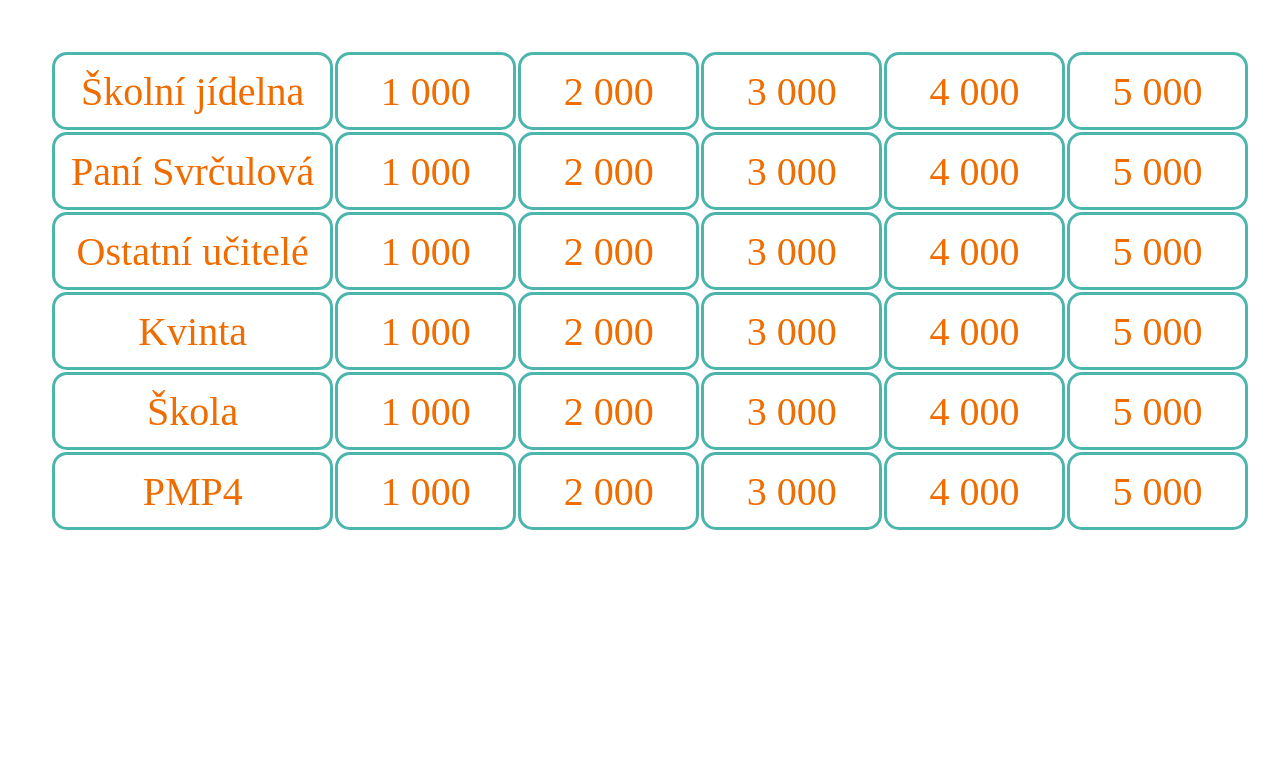
After one commit to slurfer/risk-it, a PHP site: page /sites/game.html in a window 1280 px wide. The commit adds this page. Shown: the top 772 px of the page. Run offline with PHP 8.4, Linux system fonts and the light colour scheme.

Commit message:
directory tree changes
add index.php
index.html was moved to sites and rename to game.html

```diff
--- /dev/null
+++ b/index.php
@@ -0,0 +1,3 @@
+<?php
+    include("./sites/game.html");
+?>
--- /dev/null
+++ b/sites/game.html
@@ -0,0 +1,110 @@
+<!DOCTYPE html>
+<html>
+    <head>
+        <meta http-equiv="content-type" content="text/html; charset=utf-8">
+        <title>Pro Vás</title>
+        <link rel="stylesheet" type="text/css" href="./styles/style.css">
+        <link rel="shortcut icon" type="image/x-icon" href="../img/icon.ico">
+        <script src="./scripts/main.js">
+        </script>
+    </head>
+    <body>
+        <main>
+            <!-- <div id="players">
+                <div id="player1">dfasf</div>
+                <div id="player2">fdfad</div>
+            </div>-->
+
+            <div id="central">
+                <iframe src="./sites/questions/canteen/canteen1.html" id="q_canteen1"></iframe>
+                <iframe src="./sites/questions/canteen/canteen2.html" id="q_canteen2"></iframe>
+                <iframe src="./sites/questions/canteen/canteen3.html" id="q_canteen3"></iframe>
+                <iframe src="./sites/questions/canteen/canteen4.html" id="q_canteen4"></iframe>
+                <iframe src="./sites/questions/canteen/canteen5.html" id="q_canteen5"></iframe>
+                <iframe src="./sites/questions/svrculova/svrculova1.html" id="q_svrculova1"></iframe>
+                <iframe src="./sites/questions/svrculova/svrculova2.html" id="q_svrculova2"></iframe>
+                <iframe src="./sites/questions/svrculova/svrculova3.html" id="q_svrculova3"></iframe>
+                <iframe src="./sites/questions/svrculova/svrculova4.html" id="q_svrculova4"></iframe>
+                <iframe src="./sites/questions/svrculova/svrculova5.html" id="q_svrculova5"></iframe>
+                <iframe src="./sites/questions/others/others1.html" id="q_others1"></iframe>
+                <iframe src="./sites/questions/others/others2.html" id="q_others2"></iframe>
+                <iframe src="./sites/questions/others/others3.html" id="q_others3"></iframe>
+                <iframe src="./sites/questions/others/others4.html" id="q_others4"></iframe>
+                <iframe src="./sites/questions/others/others5.html" id="q_others5"></iframe>
+                <iframe src="./sites/questions/fifth/fifth1.html" id="q_fifth1"></iframe>
+                <iframe src="./sites/questions/fifth/fifth2.html" id="q_fifth2"></iframe>
+                <iframe src="./sites/questions/fifth/fifth3.html" id="q_fifth3"></iframe>
+                <iframe src="./sites/questions/fifth/fifth4.html" id="q_fifth4"></iframe>
+                <iframe src="./sites/questions/fifth/fifth5.html" id="q_fifth5"></iframe>
+                <iframe src="./sites/questions/school/school1.html" id="q_school1"></iframe>
+                <iframe src="./sites/questions/school/school2.html" id="q_school2"></iframe>
+                <iframe src="./sites/questions/school/school3.html" id="q_school3"></iframe>
+                <iframe src="./sites/questions/school/school4.html" id="q_school4"></iframe>
+                <iframe src="./sites/questions/school/school5.html" id="q_school5"></iframe>
+                <iframe src="./sites/questions/pmp4/pmp41.html" id="q_pmp41"></iframe>
+                <iframe src="./sites/questions/pmp4/pmp42.html" id="q_pmp42"></iframe>
+                <iframe src="./sites/questions/pmp4/pmp43.html" id="q_pmp43"></iframe>
+                <iframe src="./sites/questions/pmp4/pmp44.html" id="q_pmp44"></iframe>
+                <iframe src="./sites/questions/pmp4/pmp45.html" id="q_pmp45"></iframe>
+                <div id="gameboard">
+                    <table>
+                        <tr>
+                            <td class="category">Školní jídelna</td>
+                            <td onclick="test('canteen1', 'q_canteen1')" id="canteen1">1 000</td>
+                            <td onclick="test('canteen2', 'q_canteen2')" id="canteen2">2 000</td>
+                            <td onclick="test('canteen3', 'q_canteen3')" id="canteen3">3 000</td>
+                            <td onclick="test('canteen4', 'q_canteen4')" id="canteen4">4 000</td>
+                            <td onclick="test('canteen5', 'q_canteen5')" id="canteen5">5 000</td>
+                        </tr>
+                        <tr>
+                            <td class="category">Paní Svrčulová</td>
+                            <td onclick="test('svrculova1', 'q_svrculova1')" id="svrculova1">1 000</td>
+                            <td onclick="test('svrculova2', 'q_svrculova2')" id="svrculova2">2 000</td>
+                            <td onclick="test('svrculova3', 'q_svrculova3')" id="svrculova3">3 000</td>
+                            <td onclick="test('svrculova4', 'q_svrculova4')" id="svrculova4">4 000</td>
+                            <td onclick="test('svrculova5', 'q_svrculova5')" id="svrculova5">5 000</td>
+                        </tr>
+                        <tr>
+                            <td class="category">Ostatní učitelé</td>
+                            <td onclick="test('others1', 'q_others1')" id="others1">1 000</td>
+                            <td onclick="test('others2', 'q_others2')" id="others2">2 000</td>
+                            <td onclick="test('others3', 'q_others3')" id="others3">3 000</td>
+                            <td onclick="test('others4', 'q_others4')" id="others4">4 000</td>
+                            <td onclick="test('others5', 'q_others5')" id="others5">5 000</td>
+                        </tr>
+                        <tr>
+                            <td class="category">Kvinta</td>
+                            <td onclick="test('fifth1', 'q_fifth1')" id="fifth1">1 000</td>
+                            <td onclick="test('fifth2', 'q_fifth2')" id="fifth2">2 000</td>
+                            <td onclick="test('fifth3', 'q_fifth3')" id="fifth3">3 000</td>
+                            <td onclick="test('fifth4', 'q_fifth4')" id="fifth4">4 000</td>
+                            <td onclick="test('fifth5', 'q_fifth5')" id="fifth5">5 000</td>
+                        </tr>
+                        <tr>
+                            <td class="category">Škola</td>
+                            <td onclick="test('school1', 'q_school1')" id="school1">1 000</td>
+                            <td onclick="test('school2', 'q_school2')" id="school2">2 000</td>
+                            <td onclick="test('school3', 'q_school3')" id="school3">3 000</td>
+                            <td onclick="test('school4', 'q_school4')" id="school4">4 000</td>
+                            <td onclick="test('school5', 'q_school5')" id="school5">5 000</td>
+                        </tr>
+                        <tr>
+                            <td class="category">PMP4</td>
+                            <td onclick="test('pmp41', 'q_pmp41')" id="pmp41">1 000</td>
+                            <td onclick="test('pmp42', 'q_pmp42')" id="pmp42">2 000</td>
+                            <td onclick="test('pmp43', 'q_pmp43')" id="pmp43">3 000</td>
+                            <td onclick="test('pmp44', 'q_pmp44')" id="pmp44">4 000</td>
+                            <td onclick="test('pmp45', 'q_pmp45')" id="pmp45">5 000</td>
+                        </tr>
+                    </table>
+                </div>
+                <div onclick="home()" id="home">
+                    Domů
+                </div>
+            </div>
+        </main>
+        <footer>
+
+        </footer>
+    </body>
+</html>
--- a/styles/style.css
+++ b/styles/style.css
@@ -2,7 +2,6 @@ body{
     font-size: 40px;
     padding: 0px;
     margin: 0px;
-    align-items: center;
 }
 main{
     margin: 0px;
@@ -14,6 +13,7 @@ main{
     margin: auto;
     /* margin-top: 250px; */
     position: relative;
+    vertical-align: middle;
 }
 
 #gameboard{
```
